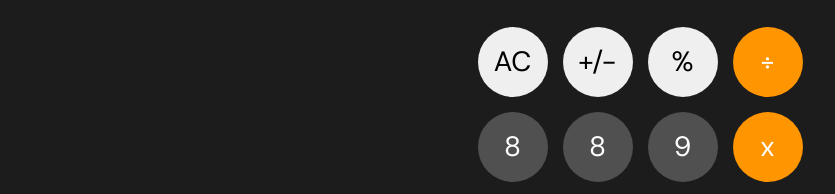
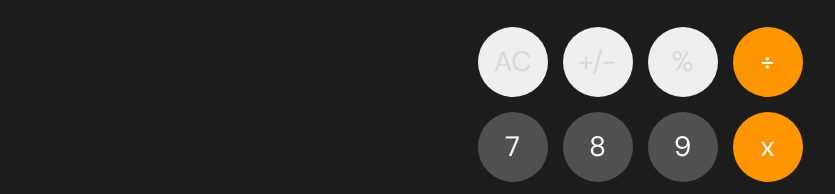
Before and after one commit to dedsher/calc-iOS, a website: page source/index.html in a window 1280 px wide. Shown: the part 269-463 px from the top of the page, without its empty margins (0-835 px from the left). Drawn offline with nearby package versions, Linux system fonts and the light colour scheme; files that its build step writes are made by us from their sources.

Commit message:
Fixing calculator face

```diff
--- a/source/index.html
+++ b/source/index.html
@@ -28,7 +28,7 @@
             <button class="calculator__button calculator__button--operator" id="divide">÷</button>
           </div>
           <div class="calculator__row">
-            <button class="calculator__button calculator__button--digit">8</button>
+            <button class="calculator__button calculator__button--digit">7</button>
             <button class="calculator__button calculator__button--digit">8</button>
             <button class="calculator__button calculator__button--digit">9</button>
             <button class="calculator__button calculator__button--operator" id="multiply">x</button>
--- a/source/sass/blocks/calc-app.scss
+++ b/source/sass/blocks/calc-app.scss
@@ -6,7 +6,7 @@
 .calc-app__header {
   width: 100%;
   padding: 30px;
-  color: $color-gainsboro
+  color: $color-gainsboro;
 }
 
 .calc-app__logo {
--- a/source/sass/blocks/calculator.scss
+++ b/source/sass/blocks/calculator.scss
@@ -75,3 +75,7 @@
   color: $color-default-white;
   background-color: $color-dark-orange;
 }
+
+.calculator__button--func {
+  color: $color-gainsboro;
+}
```
